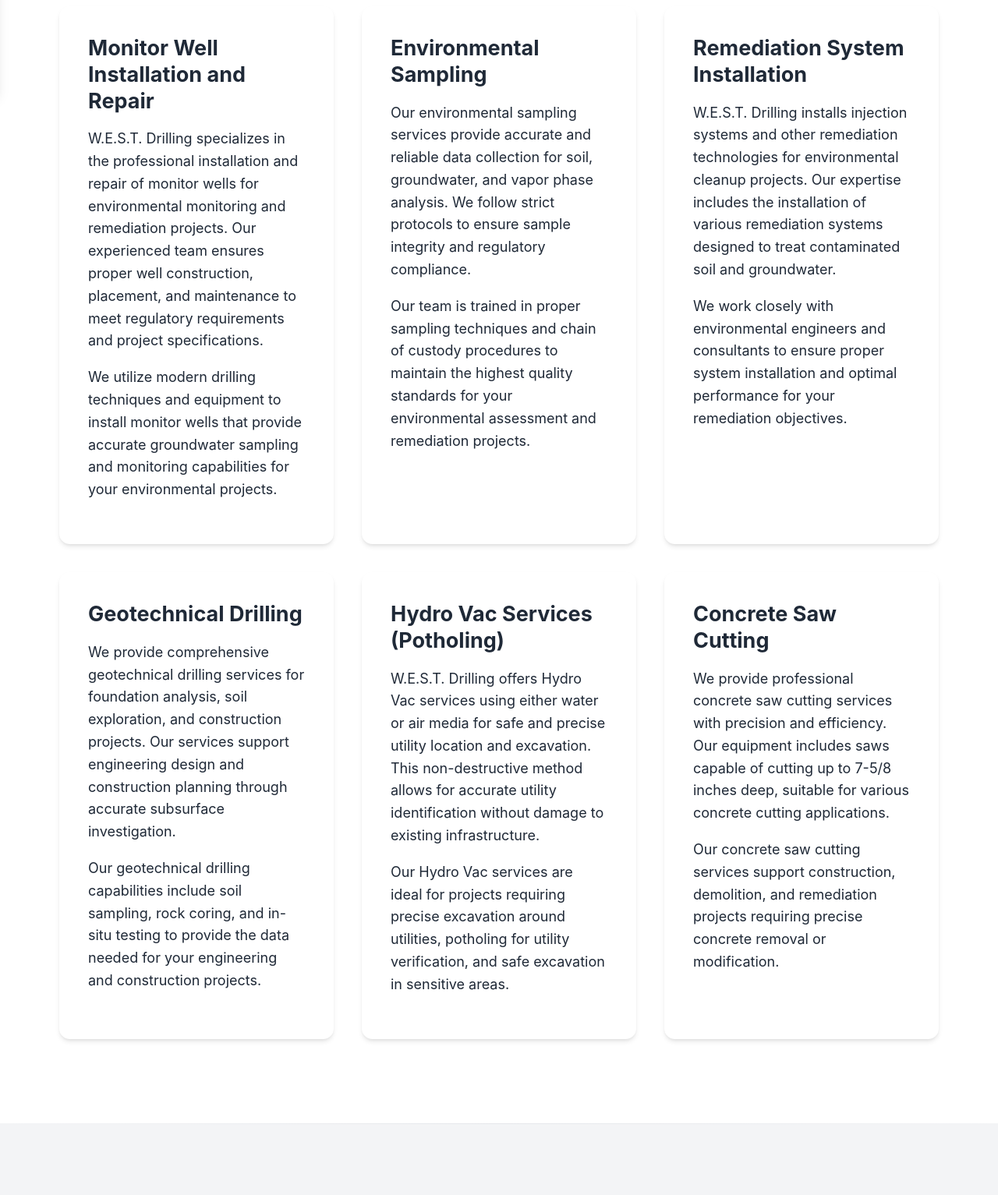
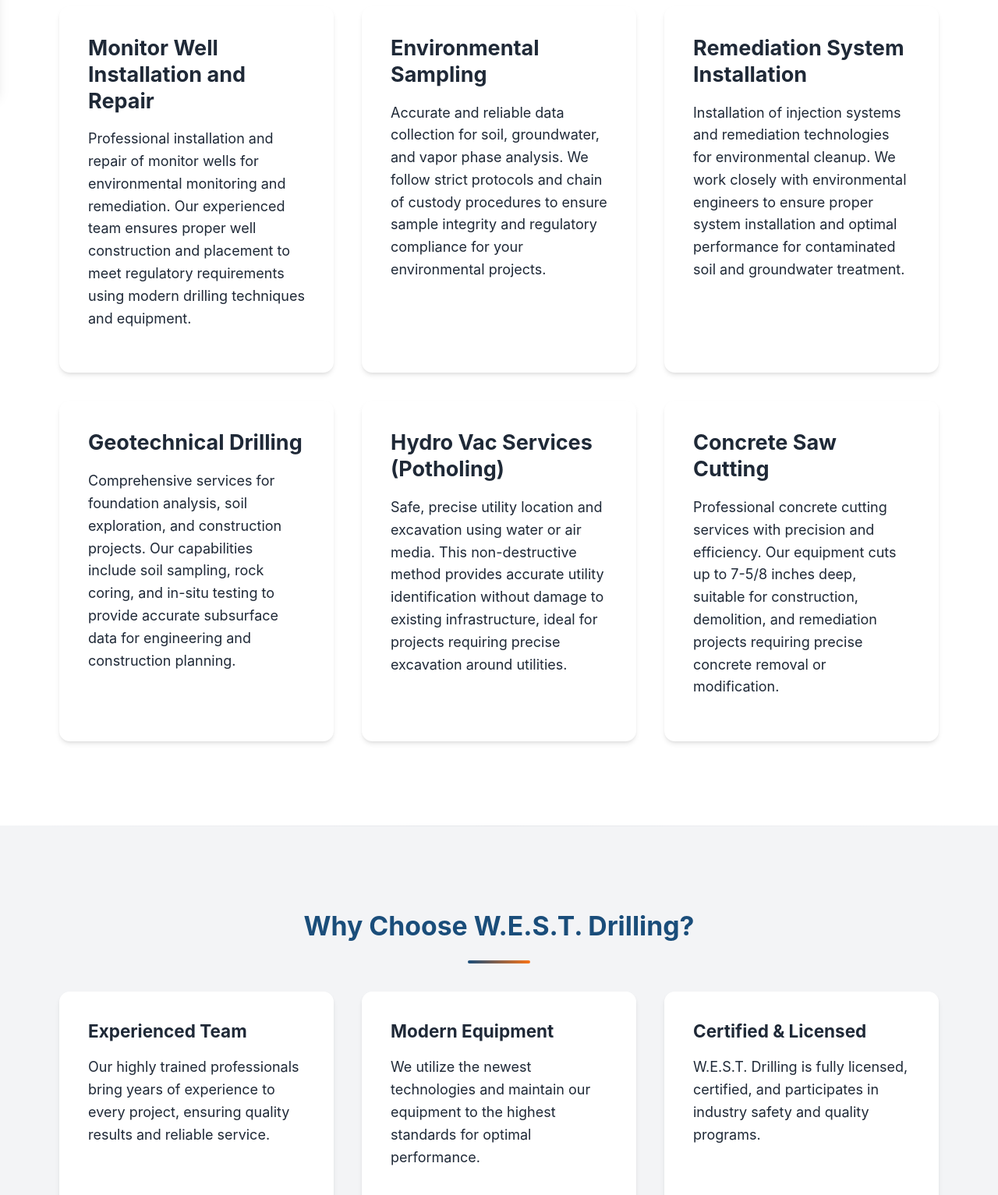
Before and after one commit to ItsHeyBlinken/Website-Redesign, a plain HTML site: page Option 1/services.html in a window 1280 px wide. Shown: the part 680-2213 px from the top of the page at 78% size. Drawn offline with nearby package versions, Linux system fonts and the light colour scheme.

Commit message:
Refactor service descriptions in services.html for clarity and conciseness, enhancing readability while maintaining key information about environmental services offered.

```diff
--- a/Option 1/services.html
+++ b/Option 1/services.html
@@ -64,33 +64,27 @@
                 <div class="grid grid-2">
                     <div class="card" data-aos="fade-up" data-aos-delay="100">
                         <h3>Monitor Well Installation and Repair</h3>
-                        <p>W.E.S.T. Drilling specializes in the professional installation and repair of monitor wells for environmental monitoring and remediation projects. Our experienced team ensures proper well construction, placement, and maintenance to meet regulatory requirements and project specifications.</p>
-                        <p>We utilize modern drilling techniques and equipment to install monitor wells that provide accurate groundwater sampling and monitoring capabilities for your environmental projects.</p>
+                        <p>Professional installation and repair of monitor wells for environmental monitoring and remediation. Our experienced team ensures proper well construction and placement to meet regulatory requirements using modern drilling techniques and equipment.</p>
                     </div>
                     <div class="card" data-aos="fade-up" data-aos-delay="200">
                         <h3>Environmental Sampling</h3>
-                        <p>Our environmental sampling services provide accurate and reliable data collection for soil, groundwater, and vapor phase analysis. We follow strict protocols to ensure sample integrity and regulatory compliance.</p>
-                        <p>Our team is trained in proper sampling techniques and chain of custody procedures to maintain the highest quality standards for your environmental assessment and remediation projects.</p>
+                        <p>Accurate and reliable data collection for soil, groundwater, and vapor phase analysis. We follow strict protocols and chain of custody procedures to ensure sample integrity and regulatory compliance for your environmental projects.</p>
                     </div>
                     <div class="card" data-aos="fade-up" data-aos-delay="300">
                         <h3>Remediation System Installation</h3>
-                        <p>W.E.S.T. Drilling installs injection systems and other remediation technologies for environmental cleanup projects. Our expertise includes the installation of various remediation systems designed to treat contaminated soil and groundwater.</p>
-                        <p>We work closely with environmental engineers and consultants to ensure proper system installation and optimal performance for your remediation objectives.</p>
+                        <p>Installation of injection systems and remediation technologies for environmental cleanup. We work closely with environmental engineers to ensure proper system installation and optimal performance for contaminated soil and groundwater treatment.</p>
                     </div>
                     <div class="card" data-aos="fade-up" data-aos-delay="400">
                         <h3>Geotechnical Drilling</h3>
-                        <p>We provide comprehensive geotechnical drilling services for foundation analysis, soil exploration, and construction projects. Our services support engineering design and construction planning through accurate subsurface investigation.</p>
-                        <p>Our geotechnical drilling capabilities include soil sampling, rock coring, and in-situ testing to provide the data needed for your engineering and construction projects.</p>
+                        <p>Comprehensive services for foundation analysis, soil exploration, and construction projects. Our capabilities include soil sampling, rock coring, and in-situ testing to provide accurate subsurface data for engineering and construction planning.</p>
                     </div>
                     <div class="card" data-aos="fade-up" data-aos-delay="500">
                         <h3>Hydro Vac Services (Potholing)</h3>
-                        <p>W.E.S.T. Drilling offers Hydro Vac services using either water or air media for safe and precise utility location and excavation. This non-destructive method allows for accurate utility identification without damage to existing infrastructure.</p>
-                        <p>Our Hydro Vac services are ideal for projects requiring precise excavation around utilities, potholing for utility verification, and safe excavation in sensitive areas.</p>
+                        <p>Safe, precise utility location and excavation using water or air media. This non-destructive method provides accurate utility identification without damage to existing infrastructure, ideal for projects requiring precise excavation around utilities.</p>
                     </div>
                     <div class="card" data-aos="fade-up" data-aos-delay="600">
                         <h3>Concrete Saw Cutting</h3>
-                        <p>We provide professional concrete saw cutting services with precision and efficiency. Our equipment includes saws capable of cutting up to 7-5/8 inches deep, suitable for various concrete cutting applications.</p>
-                        <p>Our concrete saw cutting services support construction, demolition, and remediation projects requiring precise concrete removal or modification.</p>
+                        <p>Professional concrete cutting services with precision and efficiency. Our equipment cuts up to 7-5/8 inches deep, suitable for construction, demolition, and remediation projects requiring precise concrete removal or modification.</p>
                     </div>
                 </div>
             </div>
```
